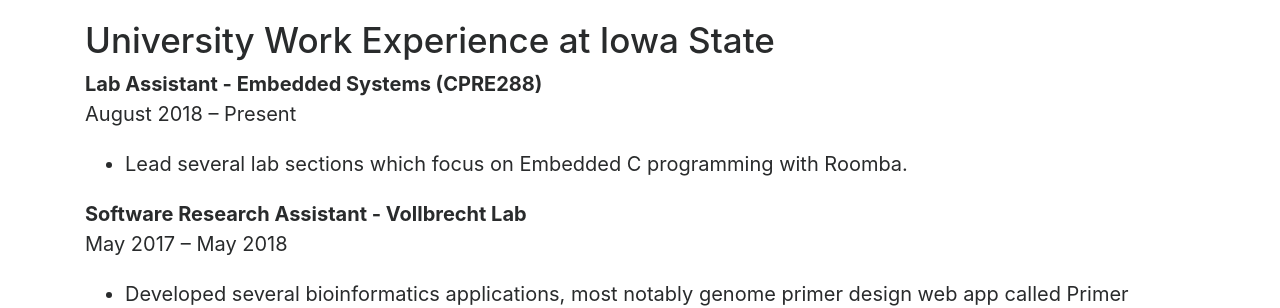
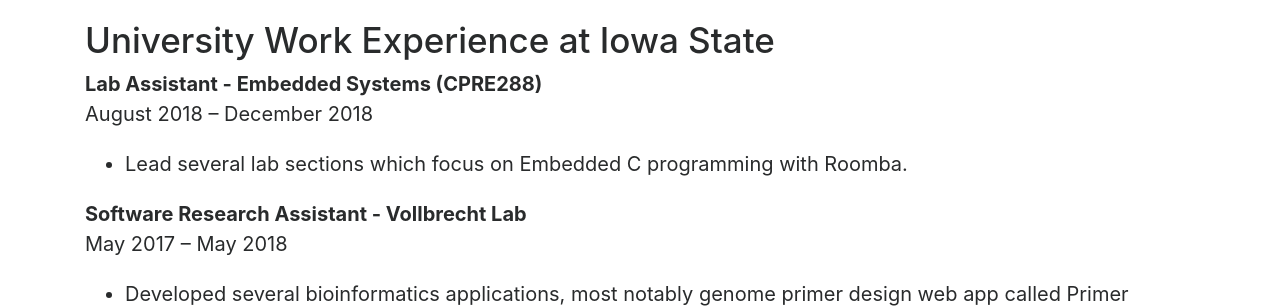
Before and after one commit to takasoft/takasoft.github.io, a Jekyll site: the page built from about.md, in a window 1280 px wide. Shown: the part 663-971 px from the top of the page. Built offline with Jekyll 4.4.1, drawn with Linux system fonts in a browser that asks for light colours.

Commit message:
Update about.md

```diff
--- a/about.md
+++ b/about.md
@@ -23,7 +23,7 @@
 ### University Work Experience at Iowa State
 
 **Lab Assistant - Embedded Systems (CPRE288)**<br>
-August 2018 – Present
+August 2018 – December 2018
 
 - Lead several lab sections which focus on Embedded C programming with Roomba.
 
```
